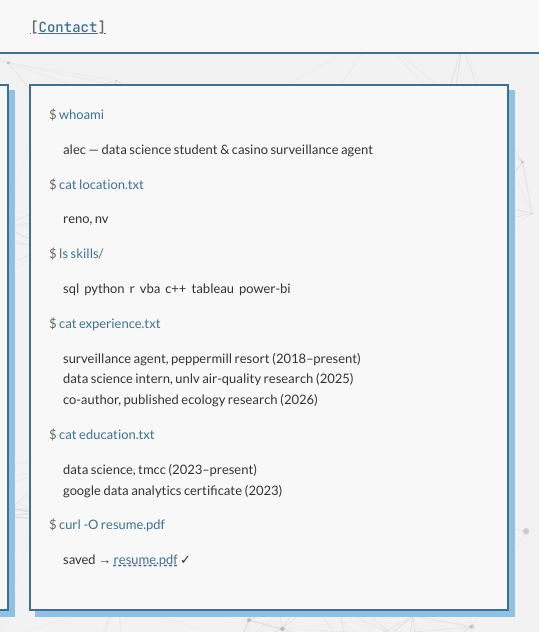
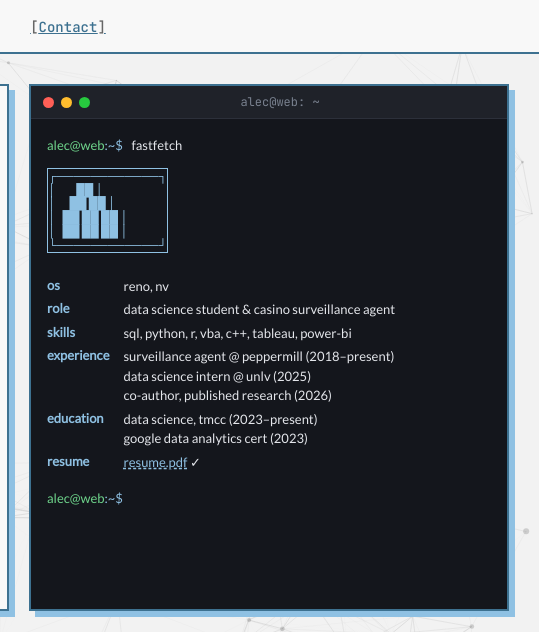
Before and after one commit to AlecBrooks/alecbrooks.github.io, an Eleventy site: page content/index.md in a window 1280 px wide. Shown: the top 632 px of the page, 741-1280 px from the left. Built offline with nearby package versions, Linux system fonts and the light colour scheme; Eleventy itself is replaced by a stand-in of ours; files that its build step writes are made by us from their sources; no server answers; what @chrisburnell/eleventy-cache-webmentions would draw is missing.

Commit message:
Redo the About page's terminal box as an actual fastfetch layout
Replaced the line-by-line "cat file.txt" simulation with a real
fastfetch-style window: a dark terminal (macOS-style traffic-light
titlebar, monospace, actual dark background instead of the site's
light card surface) running "alec@web:~$ fastfetch", a small ASCII
bar-chart logo (echoing the site's own favicon - three ascending bars)
next to a classic two-column info block (os/role/skills/experience/
education/resume), and a trailing empty prompt with the blinking
cursor at the bottom. Card border/shadow stays the same blue/white
frame as every other card on the site - only the interior goes dark,
like an actual terminal window sitting in a retro card frame.

```diff
--- a/content/index.md
+++ b/content/index.md
@@ -12,37 +12,41 @@ permalink: /
     <p>Thanks for stopping by, and if you have an idea involving data, computers, or technology, don't hesitate to reach out!</p>
     {% include "partials/social-links.njk" %}
   </div>
-  <div class="post terminal-card">
-    <div class="term-block">
-      <p class="term-cmd">whoami</p>
-      <p class="term-output">alec &mdash; data science student &amp; casino surveillance agent</p>
+  <div class="post terminal-window">
+    <div class="term-titlebar">
+      <span class="term-dot term-dot-red"></span>
+      <span class="term-dot term-dot-yellow"></span>
+      <span class="term-dot term-dot-green"></span>
+      <span class="term-titlebar-label">alec@web: ~</span>
     </div>
-    <div class="term-block">
-      <p class="term-cmd">cat location.txt</p>
-      <p class="term-output">reno, nv</p>
-    </div>
-    <div class="term-block">
-      <p class="term-cmd">ls skills/</p>
-      <p class="term-output">sql&nbsp;&nbsp;python&nbsp;&nbsp;r&nbsp;&nbsp;vba&nbsp;&nbsp;c++&nbsp;&nbsp;tableau&nbsp;&nbsp;power-bi</p>
-    </div>
-    <div class="term-block">
-      <p class="term-cmd">cat experience.txt</p>
-      <p class="term-output">
-        surveillance agent, peppermill resort (2018&ndash;present)<br>
-        data science intern, unlv air-quality research (2025)<br>
-        co-author, published ecology research (2026)
-      </p>
-    </div>
-    <div class="term-block">
-      <p class="term-cmd">cat education.txt</p>
-      <p class="term-output">
-        data science, tmcc (2023&ndash;present)<br>
-        google data analytics certificate (2023)
-      </p>
-    </div>
-    <div class="term-block">
-      <p class="term-cmd">curl -O resume.pdf</p>
-      <p class="term-output">saved &rarr; <a href="/files/resume.pdf" target="_blank">resume.pdf</a> &check;</p>
+    <div class="term-body">
+      <p class="term-line"><span class="term-prompt">alec@web</span><span class="term-tilde">:~$</span> fastfetch</p>
+      <div class="fastfetch">
+        <pre class="ascii-logo">┌────────────┐
+│         ██ │
+│      ██ ██ │
+│   ██ ██ ██ │
+│   ██ ██ ██ │
+└────────────┘</pre>
+        <dl class="fastfetch-info">
+          <dt>os</dt><dd>reno, nv</dd>
+          <dt>role</dt><dd>data science student &amp; casino surveillance agent</dd>
+          <dt>skills</dt><dd>sql, python, r, vba, c++, tableau, power-bi</dd>
+          <dt>experience</dt>
+          <dd>
+            surveillance agent @ peppermill (2018&ndash;present)<br>
+            data science intern @ unlv (2025)<br>
+            co-author, published research (2026)
+          </dd>
+          <dt>education</dt>
+          <dd>
+            data science, tmcc (2023&ndash;present)<br>
+            google data analytics cert (2023)
+          </dd>
+          <dt>resume</dt><dd><a href="/files/resume.pdf" target="_blank">resume.pdf</a> &check;</dd>
+        </dl>
+      </div>
+      <p class="term-line"><span class="term-prompt">alec@web</span><span class="term-tilde">:~$</span><span class="term-cursor">_</span></p>
     </div>
   </div>
 </div>
--- a/css/style.css
+++ b/css/style.css
@@ -502,49 +502,108 @@ nav a.nav-active {
   margin: 0;
 }
 
-/* Retro terminal-session card */
-.terminal-card {
+/* Retro terminal window (fastfetch-style) */
+.terminal-window {
+  padding: 0;
+  background-color: #14161c;
+  overflow: hidden;
+}
+
+.term-titlebar {
+  display: flex;
+  align-items: center;
+  gap: 7px;
+  padding: 8px 12px;
+  background-color: #1f2229;
+  border-bottom: 1px solid #2c303a;
+}
+
+.term-dot {
+  width: 11px;
+  height: 11px;
+  border-radius: 50%;
+  display: inline-block;
+}
+
+.term-dot-red { background-color: #ff5f56; }
+.term-dot-yellow { background-color: #ffbd2e; }
+.term-dot-green { background-color: #27c93f; }
+
+.term-titlebar-label {
+  margin-left: auto;
+  margin-right: auto;
+  transform: translateX(-16px);
   font-family: var(--font-mono);
+  font-size: 12px;
+  color: #7a8290;
+}
+
+.term-body {
+  font-family: var(--font-mono);
+  font-size: 13px;
+  color: #e4e6eb;
+  padding: 16px;
+}
+
+.terminal-window .term-line {
+  margin-bottom: 4px;
+}
+
+.term-prompt {
+  color: #6fd58c;
+  font-weight: 500;
+}
+
+.term-tilde {
+  color: var(--accent);
+  margin-right: 6px;
+}
+
+.term-cursor {
+  color: #e4e6eb;
+  animation: blink 1.1s steps(1) infinite;
+}
+
+.fastfetch {
+  display: flex;
+  gap: 24px;
+  flex-wrap: wrap;
+  margin: 12px 0 16px 0;
+}
+
+.ascii-logo {
+  color: var(--accent);
+  line-height: 1.15;
+  font-size: 12px;
+  white-space: pre;
+}
+
+.fastfetch-info {
+  display: grid;
+  grid-template-columns: auto 1fr;
+  gap: 4px 14px;
+  align-content: start;
   font-size: 13px;
 }
 
-.terminal-card .terminal-title {
-  color: var(--accent-dark);
+.fastfetch-info dt {
+  color: var(--accent);
   font-weight: 700;
-  margin-bottom: 10px;
+  text-transform: lowercase;
 }
 
-.term-block {
-  margin-bottom: 14px;
+.fastfetch-info dd {
+  color: #e4e6eb;
+  line-height: 1.5;
 }
 
-.term-block:last-child {
-  margin-bottom: 0;
-}
-
-.term-cmd {
-  color: var(--accent-dark);
-  font-weight: 500;
-}
-
-.term-cmd::before {
-  content: "$ ";
-  color: var(--text-muted);
-}
-
-.term-output {
-  color: var(--text);
-  padding-left: 14px;
-  line-height: 1.6;
-}
-
-.term-output a {
-  color: var(--accent-dark);
+.fastfetch-info a {
+  color: var(--accent);
   text-decoration: underline dashed;
 }
 
-.term-output a:hover {
-  color: var(--accent-hover);
+.fastfetch-info a:hover {
+  color: #ffffff;
 }
 
 /* h-card (About page) */
```
